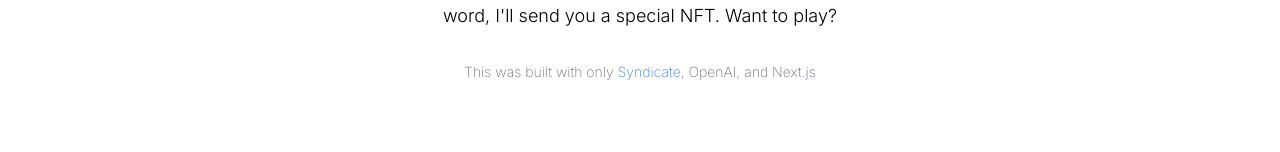
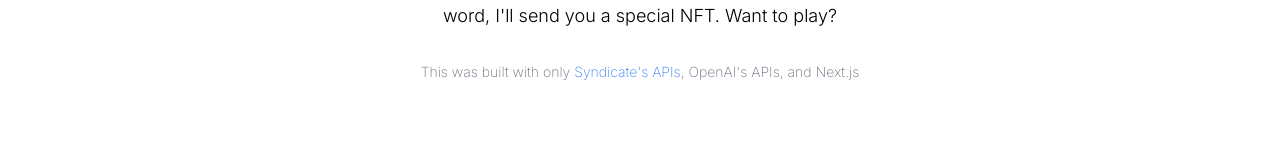
Before and after one commit to ianDAOs/demo-crypto-llm-20questions, a Next.js app: page / in a window 1280 px wide. Shown: the part 170-322 px from the top of the page. Built offline with nearby package versions, Linux system fonts and the light colour scheme.

Commit message:
Add detail to description

```diff
--- a/app/page.tsx
+++ b/app/page.tsx
@@ -17,9 +17,9 @@ export default function Chat() {
             className="text-blue-500 hover:underline"
             target="_blank"
           >
-            Syndicate
+            Syndicate's APIs
           </a>
-          , OpenAI, and Next.js
+          , OpenAI's APIs, and Next.js
         </p>
       </div>
       <div className="flex flex-col w-full max-w-md pt-20 pb-48 mx-auto stretch">
```
